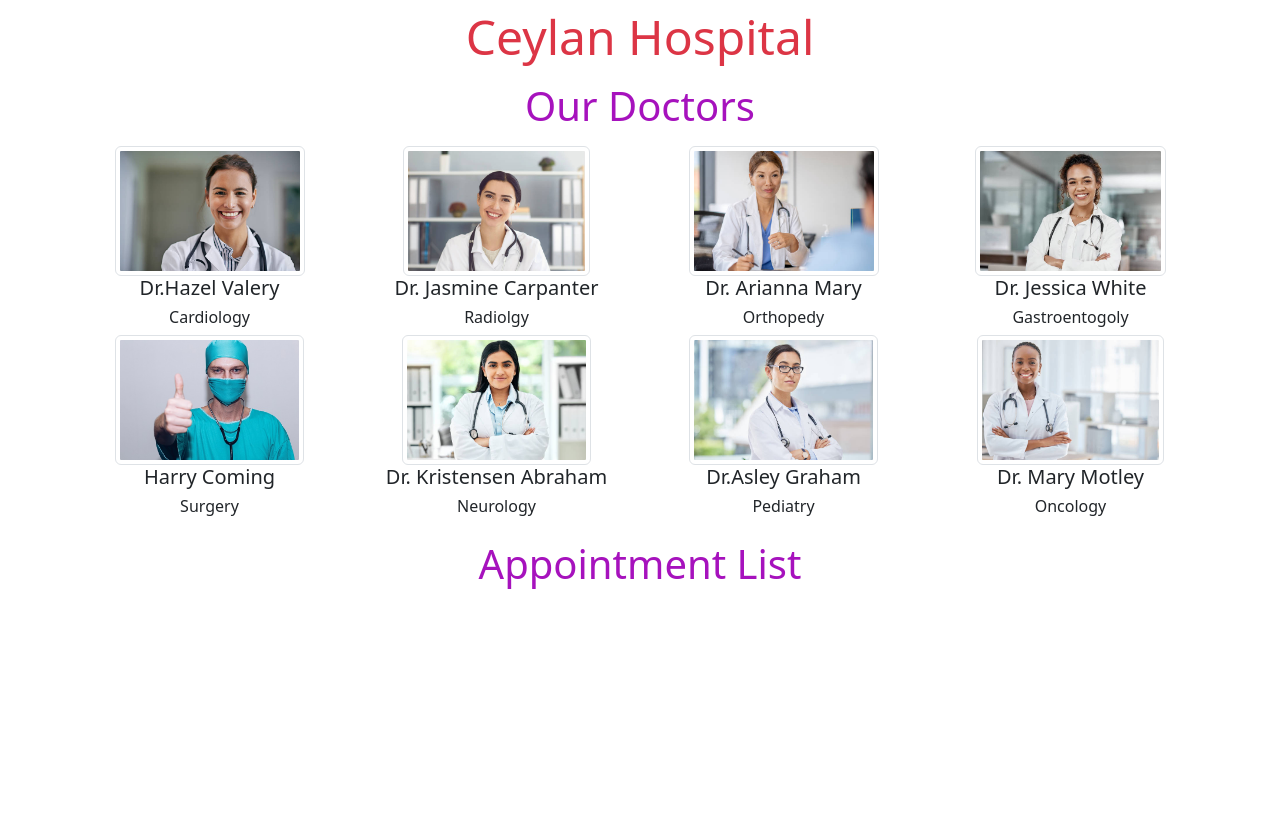
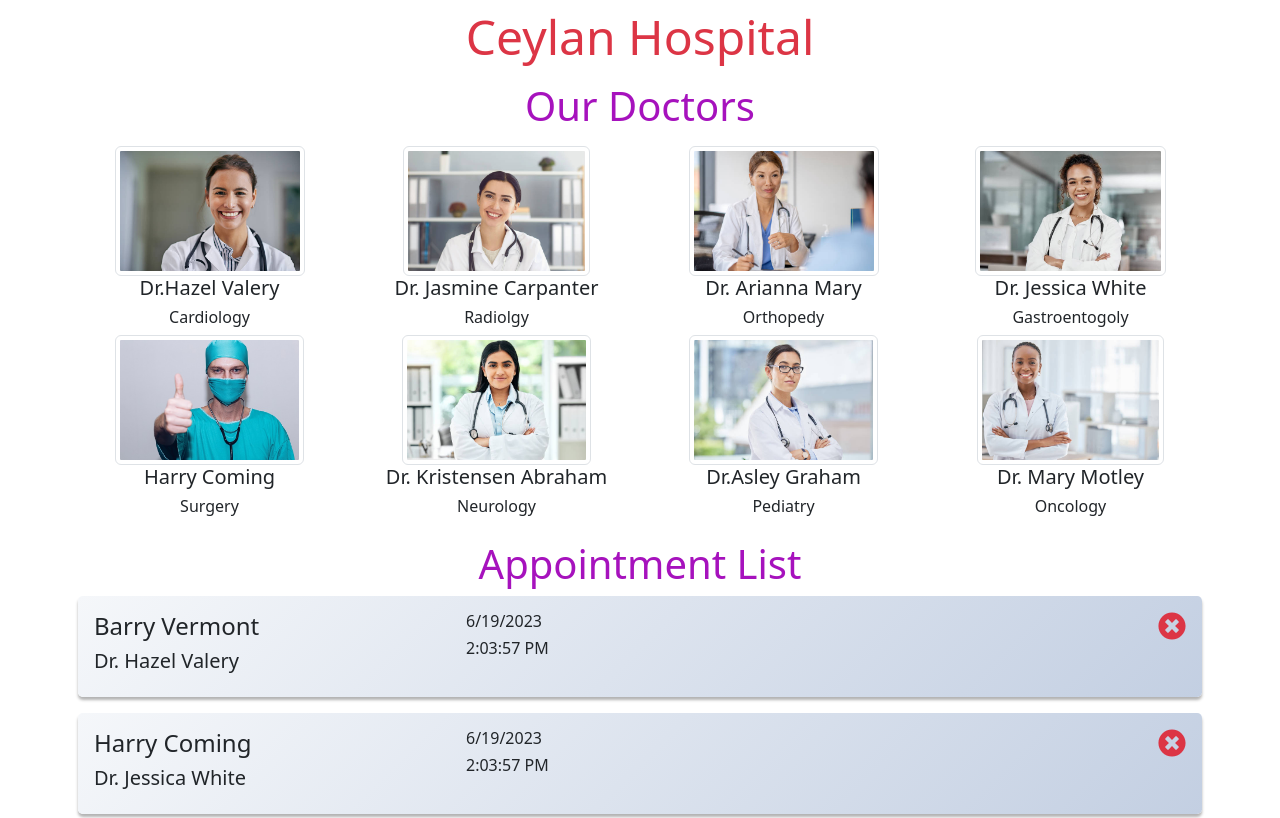
Before and after one commit to axel-ac/appoinment-hospital, a React (Create React App) app: page / in a window 1280 px wide. Shown: the top 818 px of the page. Built offline with nearby package versions, Linux system fonts and the light colour scheme.

Commit message:
finished

```diff
--- a/src/components/AddModal.jsx
+++ b/src/components/AddModal.jsx
@@ -19,7 +19,7 @@ export function AddModal({
     setAppointments([
       ...appointments,
       {
-        id: appointments.length + 1,
+        id: new Date().getTime(),
         patient: patientName,
         day: date,
         consulted: false,
--- a/src/components/AppointmentList.jsx
+++ b/src/components/AppointmentList.jsx
@@ -1,11 +1,56 @@
+import Row from "react-bootstrap/Row";
+import Col from "react-bootstrap/Col";
 import Container from "react-bootstrap/Container";
+import { FaTimesCircle } from "react-icons/fa";
 
-const AppointmentList = () => {
+const AppointmentList = ({ appointments, setAppointments }) => {
+  const handleDelete = (id) => {
+    setAppointments(appointments.filter((item) => item.id !== id));
+  };
+
+  const handleDoubleClick = (id) => {
+    setAppointments(
+      appointments.map((item) => item.id === id ? {...item, consulted: !item.consulted} : item)
+    )
+  }
+
   return (
     <Container className="p-2">
       <h3 className="display-6 mb-2" style={{ color: "rgb(166,18,189" }}>
         Appointment List
       </h3>
+      {appointments.length < 1 && (
+        <img src="./img/appointment.jpg" alt="appointment" width="70%" />
+      )}
+
+      {appointments.map((item) => {
+        const { id, patient, consulted, doctor, day } = item;
+        return (
+          <div
+            key={id}
+            className={consulted ? "appointments consulted" : "appointments"}
+            onDoubleClick={() => handleDoubleClick(id)}
+          >
+            <Row>
+              <Col>
+                <h4>{patient}</h4>
+                <h5>{doctor}</h5>
+              </Col>
+              <Col>
+                <h6>{new Date(day).toLocaleDateString()}</h6>
+                <h6>{new Date(day).toLocaleTimeString()}</h6>
+              </Col>
+              <Col className="text-end">
+                <FaTimesCircle
+                  className="text-danger fs-3"
+                  type="button"
+                  onClick={() => handleDelete(id)}
+                />
+              </Col>
+            </Row>
+          </div>
+        );
+      })}
     </Container>
   );
 };
--- a/src/helper/data.jsx
+++ b/src/helper/data.jsx
@@ -3,7 +3,7 @@ export const appointmentData = [
     id: 1,
     patient: "Barry Vermont",
     day: new Date(),
-    consulted: true,
+    consulted: false,
     doctor: "Dr. Hazel Valery",
   },
   {
@@ -17,7 +17,7 @@ export const appointmentData = [
     id: 3,
     patient: "Aaron Black",
     day: new Date(),
-    consulted: true,
+    consulted: false,
     doctor: "Dr. Jasmine Carpanter",
   },
 ]
--- a/src/pages/Home.jsx
+++ b/src/pages/Home.jsx
@@ -7,7 +7,7 @@ import AppointmentList from "../components/AppointmentList";
 const Home = () => {
   const [doctors, setDoctors] = useState(doctorData)
   const [appointments, setAppointments] = useState(appointmentData);
-  // console.log(doctors)
+  console.log(doctors)
   console.log(appointments);
 
   return (
```
